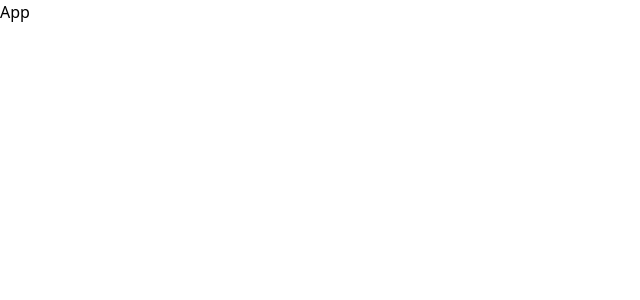
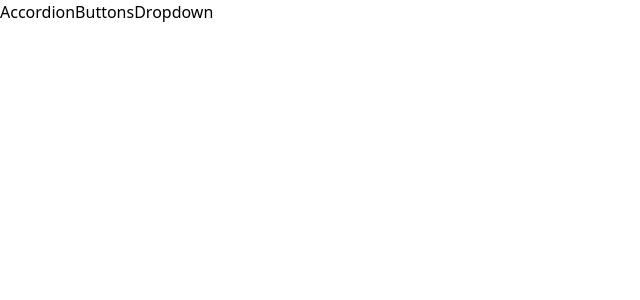
Before and after one commit to sabrinamaral/widgets, a React (Create React App) app: page / in a window 1280 px wide. Shown: the top 300 px of the page, without its empty margins (0-640 px from the left). Built offline with nearby package versions, Linux system fonts and the light colour scheme.

Commit message:
App update

```diff
--- a/src/App.js
+++ b/src/App.js
@@ -1,5 +1,11 @@
+import Navbar from "./components/Navbar";
+
 const App = () => {
-  return <div>App</div>;
+  return (
+    <div>
+      <Navbar />
+    </div>
+  );
 };
 
 export default App;
```
